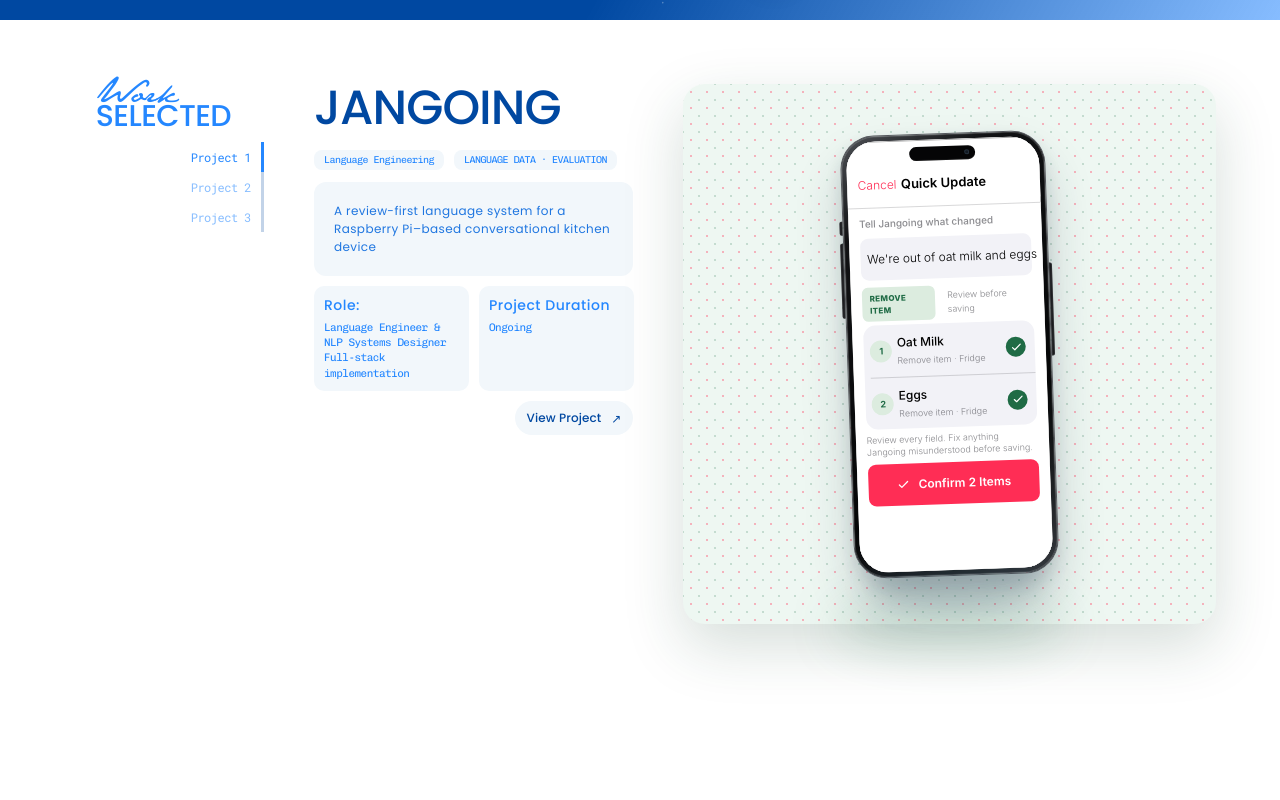
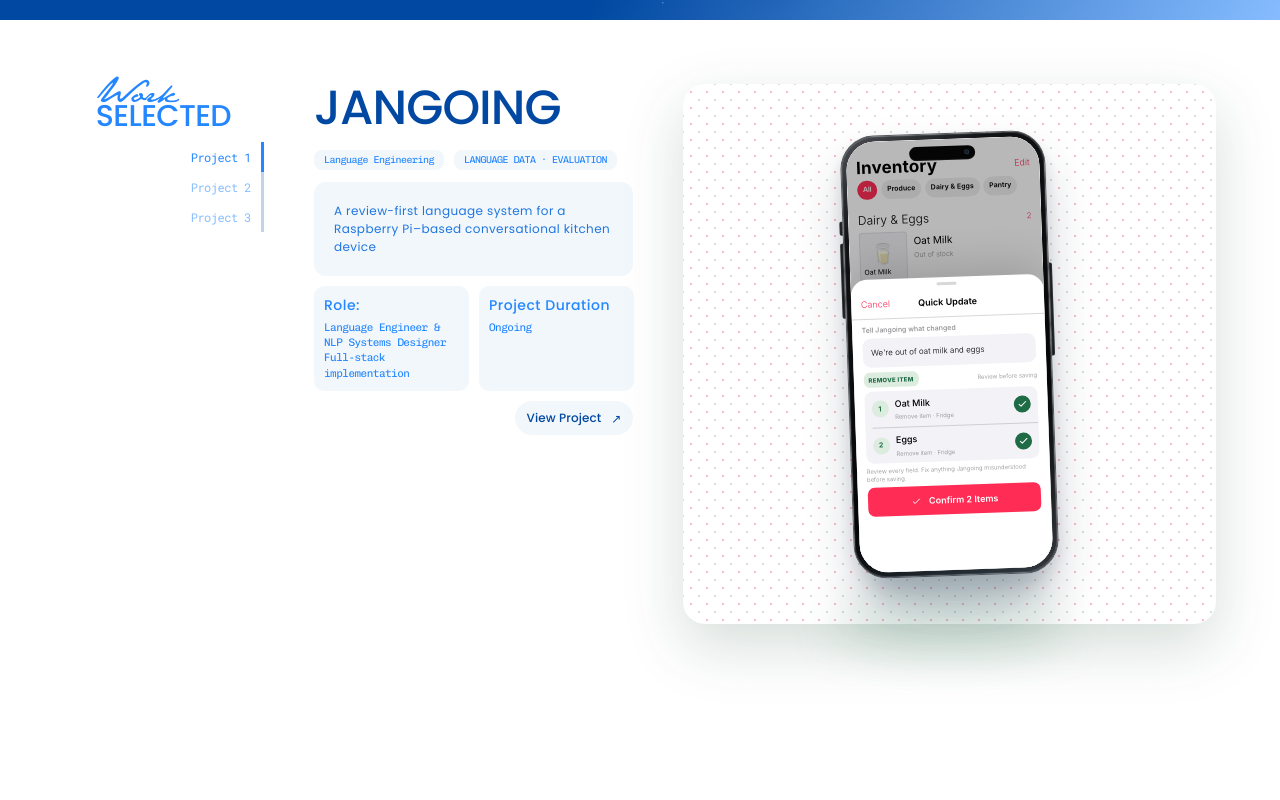
Before and after one commit to jiji123526/portfolio, a Next.js app: page / in a window 1280 px wide. Shown: the part 780-1580 px from the top of the page. Built offline with nearby package versions, Linux system fonts and the light colour scheme; what topojson-simplify would draw is missing.

Commit message:
jangoing thumbnail

```diff
--- a/components/JangoingThumbnailScreen.module.css
+++ b/components/JangoingThumbnailScreen.module.css
@@ -408,6 +408,174 @@
   .confirmButton { font-size: 15px; }
 }
 
+/* Compact rendering inside the portfolio's existing phone mockup. */
+@container (max-width: 260px) {
+  .titlebar {
+    height: 9%;
+    min-height: 0;
+    padding: 4% 5% 1%;
+  }
+
+  .titlebar h1 {
+    font-size: 17px;
+  }
+
+  .titlebar > span {
+    font-size: 9px;
+  }
+
+  .filters {
+    padding: 1% 5% 2.5%;
+    gap: 2%;
+  }
+
+  .filters span {
+    height: 19px;
+    padding-inline: 6px;
+    font-size: 7px;
+  }
+
+  .sectionHeading {
+    min-height: 24px;
+    padding-inline: 5%;
+  }
+
+  .sectionHeading h2 {
+    font-size: 12px;
+  }
+
+  .sectionHeading span {
+    font-size: 8px;
+  }
+
+  .itemRow {
+    min-height: 54px;
+    padding: 1.4% 5%;
+    grid-template-columns: 48px minmax(0, 1fr);
+    gap: 4%;
+  }
+
+  .artwork > span {
+    font-size: 20px;
+  }
+
+  .artwork b,
+  .itemCopy small {
+    font-size: 7px;
+  }
+
+  .itemCopy strong {
+    font-size: 10px;
+  }
+
+  .tabbar {
+    min-height: 34px;
+  }
+
+  .tabbar svg {
+    width: 15px;
+    height: 15px;
+  }
+
+  .tabbar small {
+    font-size: 5px;
+  }
+
+  .sheet {
+    height: 68%;
+    min-height: 0;
+    border-radius: 16px 16px 0 0;
+  }
+
+  .grabber {
+    min-width: 20px;
+    height: 3px;
+    margin: 5px auto 2px;
+  }
+
+  .sheetHeader {
+    min-height: 30px;
+    padding-inline: 5%;
+  }
+
+  .sheetHeader h2,
+  .sheetHeader span {
+    font-size: 9px;
+  }
+
+  .sheetBody {
+    padding: 3% 5% 4%;
+  }
+
+  .commandField {
+    gap: 3px;
+  }
+
+  .commandField > span {
+    font-size: 7px;
+  }
+
+  .commandField > div {
+    min-height: 29px;
+    padding: 4px 5%;
+    font-size: 8px;
+    line-height: 1.2;
+    white-space: normal;
+  }
+
+  .reviewHeading {
+    margin: 3% 0 2%;
+  }
+
+  .reviewHeading > span {
+    padding: 3px 5px;
+    font-size: 6px;
+  }
+
+  .reviewHeading small {
+    font-size: 6px;
+  }
+
+  .reviewList {
+    border-radius: 8px;
+  }
+
+  .reviewRow {
+    min-height: 36px;
+    grid-template-columns: 17px minmax(0, 1fr) 17px;
+    gap: 4%;
+  }
+
+  .reviewIndex {
+    width: 17px;
+    font-size: 7px;
+  }
+
+  .reviewRow strong {
+    font-size: 9px;
+  }
+
+  .reviewRow small {
+    font-size: 6px;
+  }
+
+  .reviewCheck {
+    width: 17px;
+  }
+
+  .reviewHint {
+    margin: 2.5% 0;
+    font-size: 6px;
+    line-height: 1.3;
+  }
+
+  .confirmButton {
+    min-height: 29px;
+    border-radius: 7px;
+    font-size: 9px;
+  }
+}
+
 @media (prefers-reduced-motion: reduce) {
   .screen *,
   .screen *::before,
```
Also changed, not shown: app/globals.css, 1 other file (tests, documents, lock files or other folders).
